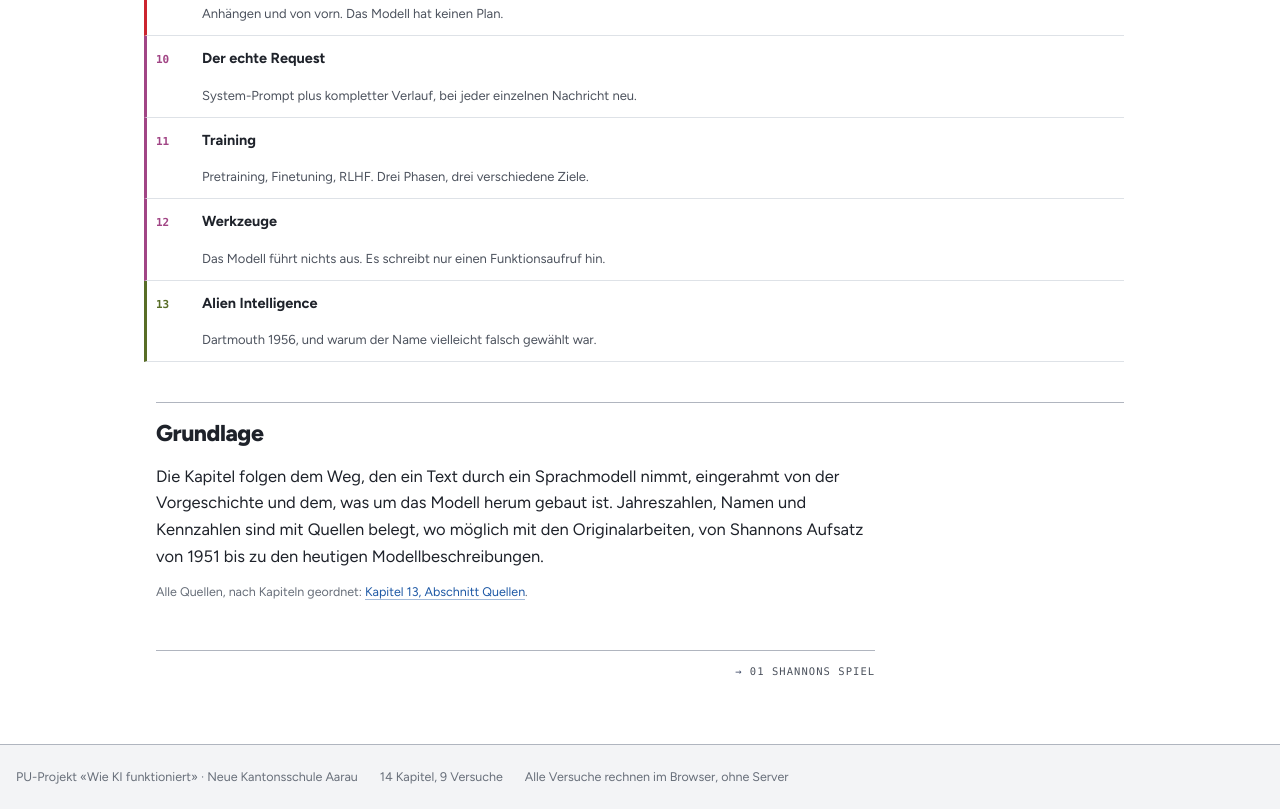
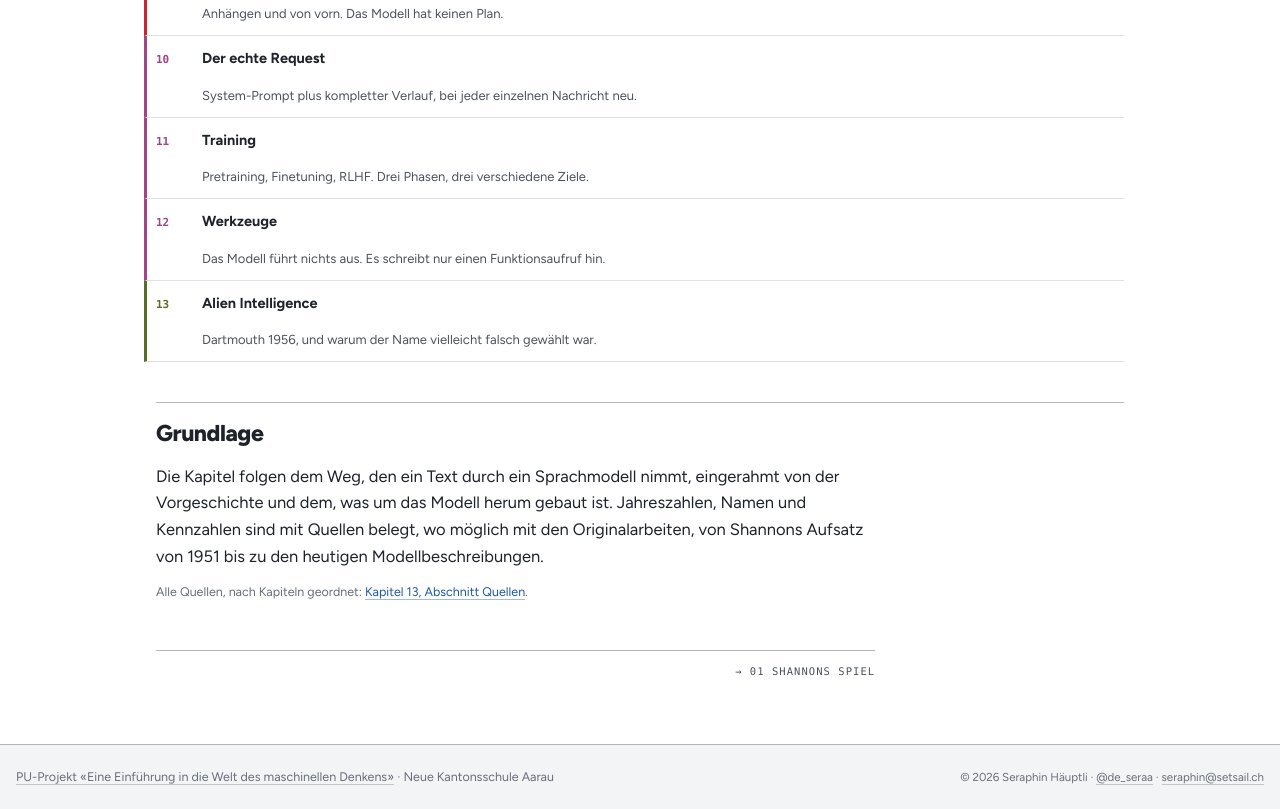
Before and after one commit to SeraphinHaeuptli/Pur_website, a plain HTML site: page index.html in a window 1280 px wide. Shown: the part 1841-2650 px from the top of the page. Drawn offline with Linux system fonts and the light colour scheme.

Commit message:
Fusszeile: Link zum Repo, Autor mit Instagram und E-Mail, alte Zeilen raus
Co-Authored-By: Claude Opus 5.5 <noreply@anthropic.com>

```diff
--- a/index.html
+++ b/index.html
@@ -319,7 +319,10 @@ canvas{max-width:100%;height:auto;display:block;border:1px solid hsl(var(--rule)
 .fussnav a .pf{color:hsl(var(--signal))}
 footer.seite{position:relative;z-index:1;border-top:1px solid hsl(var(--rule-strong));margin-top:0;background:hsl(var(--paper-2))}
 footer.seite .in{padding-left:var(--gut);padding-right:var(--gutr);padding-block:22px;max-width:1280px;margin:0 auto;
-  font-size:12.5px;color:hsl(var(--ink-3));display:flex;flex-wrap:wrap;gap:6px 22px}
+  font-size:12.5px;color:hsl(var(--ink-3));display:flex;flex-wrap:wrap;gap:6px 22px;align-items:baseline}
+footer.seite a{color:inherit;border-bottom:1px solid hsl(var(--ink-3)/.35)}
+footer.seite a:hover{color:hsl(var(--ink));border-bottom-color:currentColor}
+footer.seite .autor{font-size:11.5px;margin-left:auto}
 /* ---- Zweite Ebene: Vertiefungen ---- */
 .schalter{display:flex;gap:10px;flex-wrap:wrap;align-items:center}
 @media (max-width:600px){.topbar{position:relative;top:auto}}
@@ -1332,9 +1335,8 @@ wiederhole höchstens 10-mal:
 
 <footer class="seite">
   <div class="in">
-    <span>PU-Projekt «Wie KI funktioniert» · Neue Kantonsschule Aarau</span>
-    <span>14 Kapitel, 9 Versuche</span>
-    <span>Alle Versuche rechnen im Browser, ohne Server</span>
+    <span><a href="https://github.com/SeraphinHaeuptli/Pur_website" target="_blank" rel="noopener" title="Quellcode auf GitHub">PU-Projekt «Eine Einführung in die Welt des maschinellen Denkens»</a> · Neue Kantonsschule Aarau</span>
+    <span class="autor">© 2026 Seraphin Häuptli · <a href="https://www.instagram.com/de_seraa" target="_blank" rel="noopener">@de_seraa</a> · <a href="mailto:seraphin@setsail.ch">seraphin@setsail.ch</a></span>
   </div>
 </footer>
 
```
